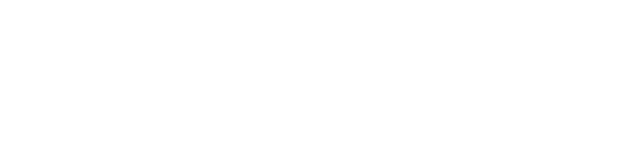
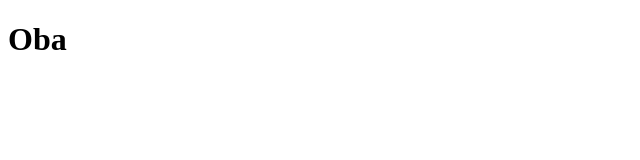
Before and after one commit to Liedsonft/Primeiro-projeto-git-github, a plain HTML site: page livro-de-receitas/index.html in a window 1280 px wide. Shown: the whole page, without its empty margins (0-640 px from the left). Drawn offline with Linux system fonts and the light colour scheme.

Commit message:
adicionando h1

```diff
--- a/livro-de-receitas/index.html
+++ b/livro-de-receitas/index.html
@@ -7,6 +7,7 @@
     <title>teste git</title>
 </head>
 <body>
+    <h1> Oba </h1>
 
 </body>
 </html>
```
